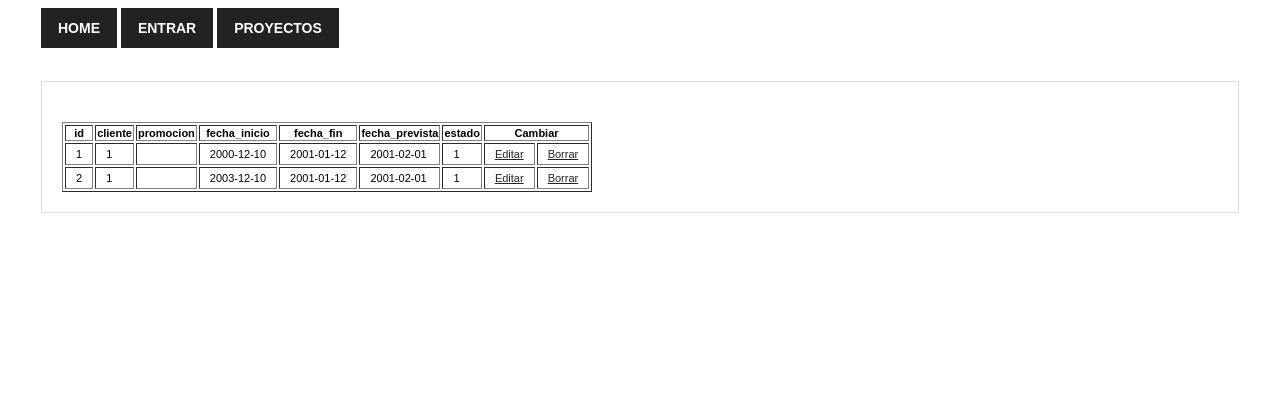
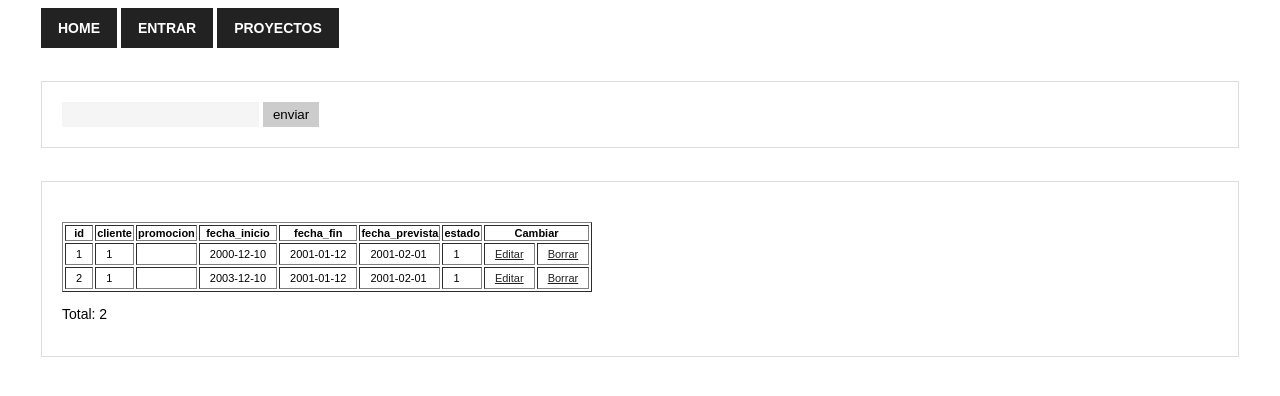
Before and after one commit to khru/Proyecto_Final, a PHP site: page /proyectos in a window 1280 px wide. Shown: the top 396 px of the page. Run offline with PHP 8.4, Linux system fonts and the light colour scheme; data comes from the database, SQL or seed files in the repository.

Commit message:
no message

```diff
--- a/myproject/application/controller/proyectos.php
+++ b/myproject/application/controller/proyectos.php
@@ -3,8 +3,8 @@ class Proyectos
 {
 	public function index(){
 		$proyectos = proyectosModel::getAll();
-
-		View::render("generic/listarelementos",
+		$archivos = array('generic/buscador', 'generic/listarelementos');
+		View::renderMulti($archivos,
 			array('listar' => $proyectos,
 				  'titulo' => 'Proyectos'
 				));
--- /dev/null
+++ b/myproject/application/view/generic/buscador.php
@@ -0,0 +1,6 @@
+<div class="container">
+<form action="proyectos/buscar">
+	<input type="search" name="buscar">
+	<input type="submit" value="enviar">
+</form>
+</div>
--- a/myproject/application/view/generic/listarelementos.php
+++ b/myproject/application/view/generic/listarelementos.php
@@ -24,5 +24,6 @@
 	</tr>
   <?php endforeach ?>
 </table>
-
+<p>Total: <?=count($data['listar'])?></p>
 <?php else : echo "No hay datos que listar"; endif?>
+</div>
```
